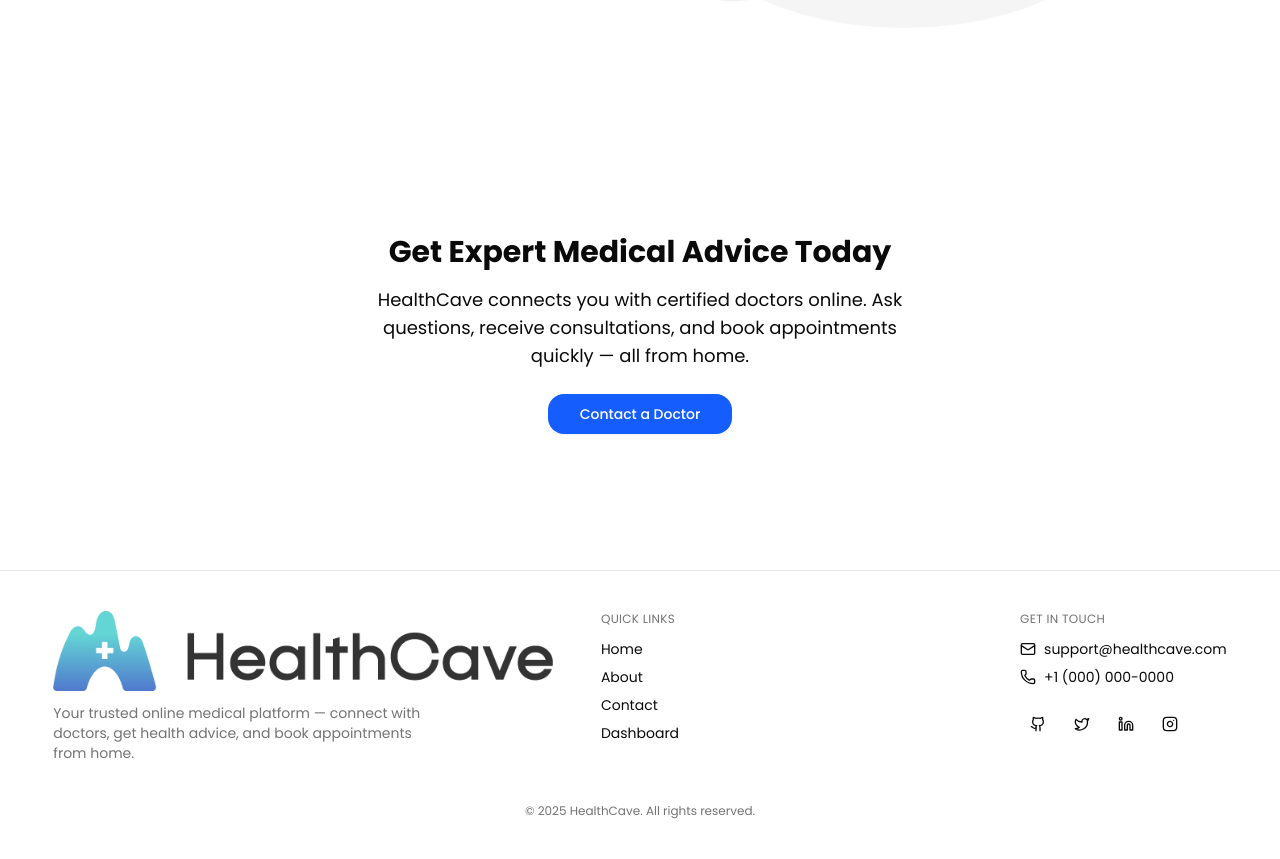
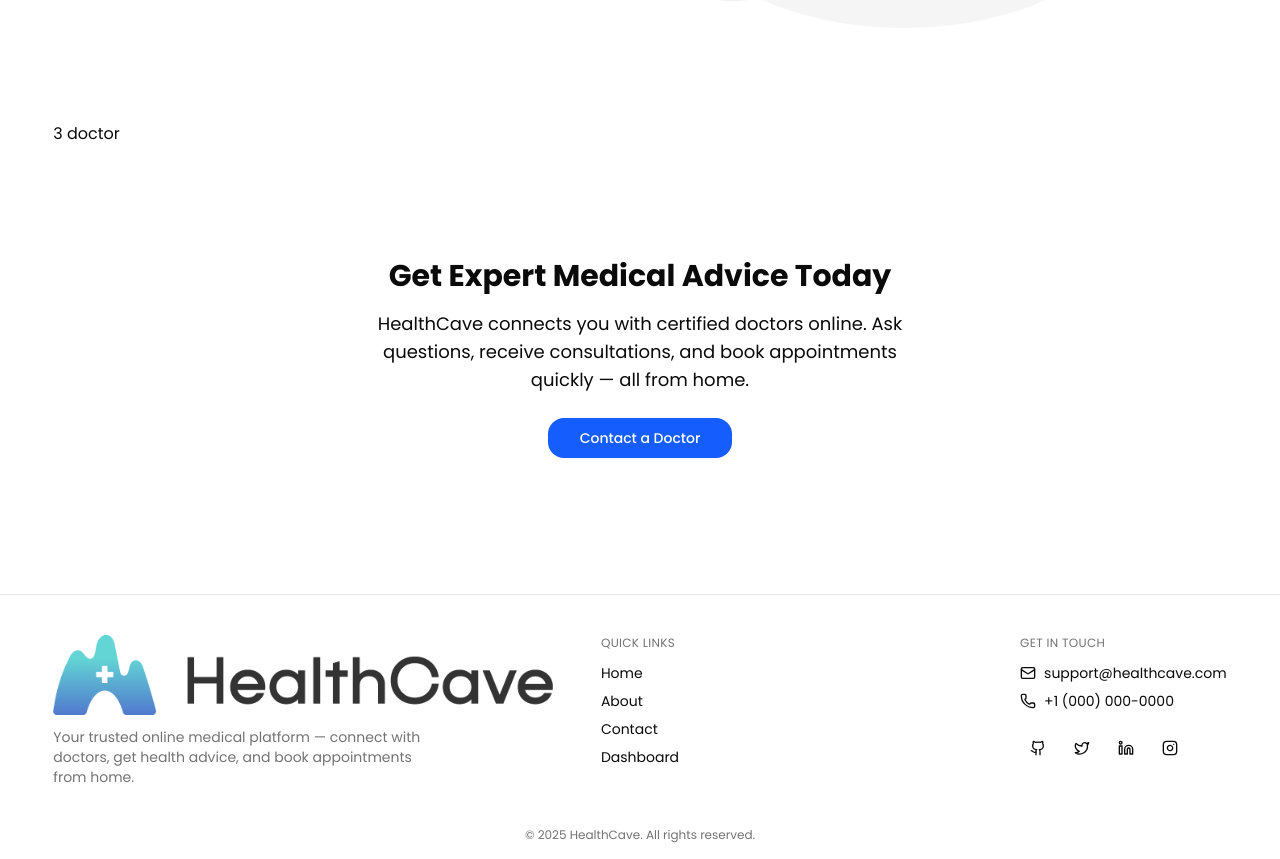
Before and after one commit to hsanik/Health-Cave, a Next.js app: page / in a window 1280 px wide. Shown: the part 1480-2339 px from the top of the page. Before the commit the page ends 2315 px from the top, so only its background shows below. Built offline with nearby package versions, Linux system fonts and the light colour scheme.

Commit message:
Software specoipication done

```diff
--- /dev/null
+++ b/src/app/home/DoctorHilight/page.jsx
@@ -0,0 +1,11 @@
+import React from 'react';
+
+const page = () => {
+    return (
+        <div>
+            <h1>3 doctor</h1>
+        </div>
+    );
+};
+
+export default page;
--- a/src/app/home/about/page.jsx
+++ b/src/app/home/about/page.jsx
@@ -9,7 +9,7 @@ const page = () => {
         <div className="max-w-5xl mx-auto">
           {/* Heading */}
           <div className="text-center mb-8">
-            <h2 className="text-3xl font-semibold text-[#515151]">About HealthCave</h2>
+            <h2 className="text-3xl font-semibold text-[#515151] dark:text-white">About HealthCave</h2>
             <p className="mt-3 text-gray-600 max-w-2xl mx-auto">
               HealthCave is your trusted space for fitness, nutrition, and
               wellness. We combine expert guidance, smart tools, and a
--- a/src/app/home/page.jsx
+++ b/src/app/home/page.jsx
@@ -2,12 +2,14 @@ import React from 'react'
 import CTA from './cta/page'
 import Banner from './banner/page';
 import About from './about/page';
+import DoctorHilight from './DoctorHilight/page';
 
 export default function Home() {
   return (
     <div className="">
       <Banner></Banner>
       <About></About>
+      <DoctorHilight></DoctorHilight>
       <CTA />
     </div>
   );
```
Also changed, not shown: 1 other file (tests, documents, lock files or other folders).
